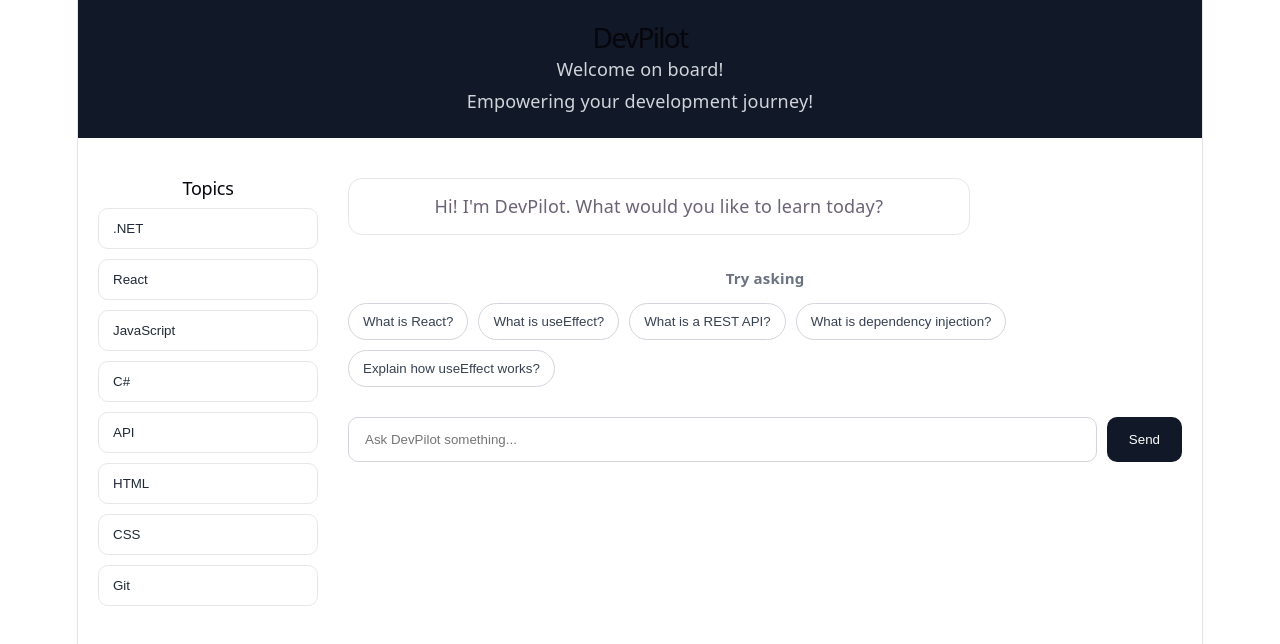
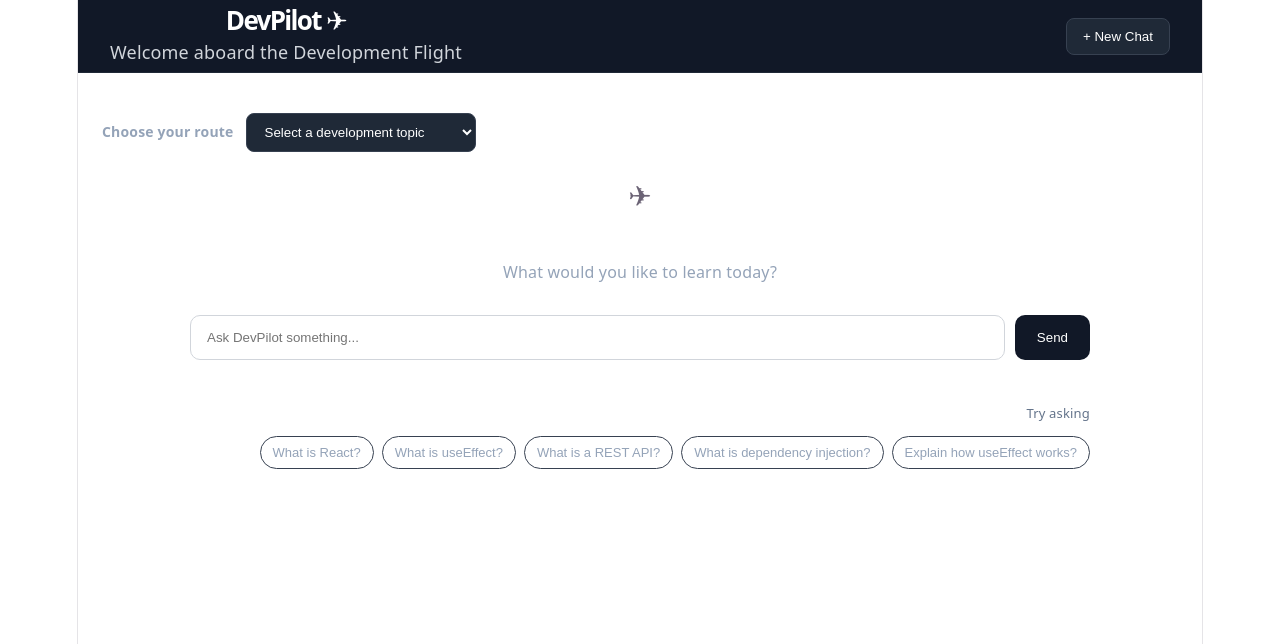
Before and after one commit to TSOLER89/devpilot, a React (Vite) app: page / in a window 1280 px wide. Shown: the top 644 px of the page. Built offline with nearby package versions, Linux system fonts and the light colour scheme.

Commit message:
Refactor topic selection by replacing TopicSidebar with TopicSelector component; update header and chat functionality

```diff
--- a/src/App.css
+++ b/src/App.css
@@ -89,31 +89,69 @@
   padding: 40px 20px;
 }
 
-.sidebar {
-  width: 220px;
-  flex-shrink: 0;
+.main-content {
+  max-width: 1100px;
+  margin: 0 auto;
+  padding: 40px 24px;
 }
 
-.sidebar h2 {
-  margin-top: 0;
-  font-size: 18px;
+.topic-selector {
+  display: flex;
+  align-items: center;
+  gap: 12px;
+  margin-bottom: 24px;
 }
 
-.topic-list {
-  display: flex;
-  flex-direction: column;
-  gap: 10px;
+.topic-selector label {
+  font-size: 14px;
+  font-weight: 600;
+  color: #94a3b8;
 }
 
-.topic-button {
-  width: 100%;
-  padding: 12px 14px;
-  border: 1px solid #e5e7eb;
-  border-radius: 10px;
-  background-color: white;
-  color: #1f2937;
-  text-align: left;
+.topic-selector select {
+  min-width: 230px;
+  padding: 10px 14px;
+
+  border: 1px solid #374151;
+  border-radius: 8px;
+
+  background-color: #1f2937;
+  color: white;
+
   cursor: pointer;
+  outline: none;
+}
+
+.chat-panel {
+  max-width: 900px;
+  margin: 0 auto;
+}
+
+.welcome-section {
+  text-align: center;
+  margin: 30px 0 28px;
+}
+
+.welcome-icon {
+  display: block;
+  font-size: 28px;
+  margin-bottom: 10px;
+}
+
+.welcome-section h2 {
+  margin: 0;
+  font-size: 28px;
+  color: white;
+}
+
+.welcome-section p {
+  margin: 8px 0 0;
+  color: #94a3b8;
+  font-size: 16px;
+}
+
+.messages-container {
+  margin-top: 30px;
 }
 
 .topic-button:hover {
@@ -127,32 +165,74 @@
 }
 
 .suggested-questions {
-  margin-top: 30px;
+  margin-top: 40px;
+  text-align: right;
 }
 
 .suggested-questions h3 {
-  margin-bottom: 12px;
-  font-size: 15px;
-  color: #6b7280;
+  margin-bottom: 10px;
+  font-size: 13px;
+  font-weight: 500;
+  color: #64748b;
 }
 
 .question-list {
   display: flex;
+  justify-content: flex-end;
   flex-wrap: wrap;
-  gap: 10px;
+  gap: 8px;
 }
 
 .question-button {
-  padding: 10px 14px;
-  border: 1px solid #d1d5db;
-  border-radius: 20px;
-  background-color: white;
-  color: #374151;
+  padding: 8px 12px;
+
+  border: 1px solid #374151;
+  border-radius: 18px;
+
+  background-color: transparent;
+  color: #94a3b8;
+
+  font-size: 13px;
   cursor: pointer;
 }
 
 .question-button:hover {
-  background-color: #f3f4f6;
+  background-color: #1f2937;
+  color: white;
+}
+
+.header {
+  height: 72px;
+  display: flex;
+  justify-content: space-between;
+  align-items: center;
+  padding: 0 32px;
+
+  background-color: #111827;
+  border-bottom: 1px solid #1f2937;
+}
+
+.brand h1 {
+  margin: 0;
+  font-size: 26px;
+  color: white;
+  font-weight: 700;
+}
+
+.new-chat-button {
+  padding: 10px 16px;
+
+  border: 1px solid #374151;
+  border-radius: 8px;
+
+  background-color: #1f2937;
+  color: white;
+
+  cursor: pointer;
+}
+
+.new-chat-button:hover {
+  background-color: #374151;
 }
 
 /* Responsive styles for smaller screens */
--- a/src/App.jsx
+++ b/src/App.jsx
@@ -5,24 +5,25 @@ import Header from "./components/Header";
 import ChatMessage from "./components/ChatMessage";
 import ChatInput from "./components/ChatInput";
 
-import TopicSidebar from "./components/TopicSidebar";
+import TopicSelector from "./components/TopicSelector";
 import SuggestedQuestions from "./components/SuggestedQuestions";
 
 import { getBotResponse } from "./Data/botResponses";
 
 
+const initialMessages = [];
+
 function App() {
   const [input, setInput] = useState("");
   const inputRef = useRef(null);
 
-  const [messages, setMessages] = useState([
-    {
-      id: 1,
-      role: "assistant",
-      message: "Hi! I'm DevPilot. What would you like to learn today?",
-    },
-  ]);
+  const [messages, setMessages] = useState(initialMessages);
 
+  const handleNewChat = () => {
+  setMessages(initialMessages);
+  setInput("");
+  inputRef.current?.focus();
+};
   const handleTopicSelect = (topic) => {
   setInput(`Explain ${topic}`);
   inputRef.current.focus();
@@ -57,12 +58,34 @@ const handleQuestionSelect = (question) => {
 
   return (
   <div className="app">
-      <Header />
+    <Header onNewChat={handleNewChat} />
 
-        <div className="main-layout">
-      <TopicSidebar onSelectTopic={handleTopicSelect} />
+    <main className="main-content">
 
-      <main className="chat-container">
+      <TopicSelector
+        onSelectTopic={handleTopicSelect}
+      />
+
+      <section className="chat-panel">
+
+        <div className="welcome-section">
+          <span className="welcome-icon">✈</span>
+
+          <h2>Hi! I'm DevPilot.</h2>
+
+          <p>
+            What would you like to learn today?
+          </p>
+        </div>
+
+        <ChatInput
+          input={input}
+          setInput={setInput}
+          onSend={handleSend}
+          inputRef={inputRef}
+        />
+
+        <div className="messages-container">
           {messages.map((item) => (
             <ChatMessage
               key={item.id}
@@ -70,19 +93,17 @@ const handleQuestionSelect = (question) => {
               message={item.message}
             />
           ))}
+        </div>
 
+        {messages.length === 0 && (
           <SuggestedQuestions
             onSelectQuestion={handleQuestionSelect}
           />
+        )}
 
-        <ChatInput
-          input={input}
-          setInput={setInput}
-          onSend={handleSend}
-          inputRef={inputRef}
-        />
+      </section>
+
     </main>
-    </div>
   </div>
 );
 }
--- a/src/Data/botResponses.js
+++ b/src/Data/botResponses.js
@@ -32,5 +32,17 @@ export function getBotResponse(message) {
     return ".NET is a development platform from Microsoft used to build web applications, APIs, desktop applications and more.";
   }
 
+  if (question.includes("usestate")) {
+  return "useState is a React Hook used to store and update data inside a component. When the state changes, React updates the user interface.";
+}
+
+if (question.includes("rest api")) {
+  return "A REST API allows applications to communicate over HTTP using methods such as GET, POST, PUT and DELETE.";
+}
+
+if (question.includes("dependency injection")) {
+  return "Dependency injection is a design pattern where a class receives the dependencies it needs instead of creating them itself. It is commonly used in ASP.NET Core.";
+}
+
   return "I don't know that yet, but I'm still learning!";
 }
--- a/src/components/Header.jsx
+++ b/src/components/Header.jsx
@@ -1,9 +1,20 @@
-function Header() {
+function Header({ onNewChat }) {
   return (
     <header className="header">
-      <h1>DevPilot</h1>
-      <p>Welcome on board!</p>
-      <p>Empowering your development journey!</p>
+      <div className="brand">
+        <h1>
+          DevPilot <span className="plane-icon">✈</span>
+        </h1>
+
+        <p>Welcome aboard the Development Flight</p>
+      </div>
+
+      <button
+        className="new-chat-button"
+        onClick={onNewChat}
+      >
+        + New Chat
+      </button>
     </header>
   );
 }
--- /dev/null
+++ b/src/components/TopicSelector.jsx
@@ -0,0 +1,44 @@
+const topics = [
+  ".NET",
+  "React",
+  "JavaScript",
+  "C#",
+  "API",
+  "HTML",
+  "CSS",
+  "Git",
+];
+
+function TopicSelector({ onSelectTopic }) {
+  const handleChange = (event) => {
+    const selectedTopic = event.target.value;
+
+    if (selectedTopic) {
+      onSelectTopic(selectedTopic);
+    }
+  };
+
+  return (
+    <div className="topic-selector">
+      <label htmlFor="topic-select">Choose your route</label>
+
+      <select
+        id="topic-select"
+        defaultValue=""
+        onChange={handleChange}
+      >
+        <option value="" disabled>
+          Select a development topic
+        </option>
+
+        {topics.map((topic) => (
+          <option key={topic} value={topic}>
+            {topic}
+          </option>
+        ))}
+      </select>
+    </div>
+  );
+}
+
+export default TopicSelector;
--- a/src/components/TopicSidebar.jsx
+++ /dev/null
@@ -1,32 +0,0 @@
-const topics = [
-    ".NET",
-    "React",
-    "JavaScript",
-    "C#",
-    "API",
-    "HTML",
-    "CSS",
-    "Git",
-];
-
-function TopicSidebar({ onSelectTopic }) {
-  return (
-    <aside className="sidebar">
-      <h2>Topics</h2>
-
-      <div className="topic-list">
-        {topics.map((topic) => (
-          <button
-            key={topic}
-            className="topic-button"
-            onClick={() => onSelectTopic(topic)}
-          >
-            {topic}
-          </button>
-        ))}
-      </div>
-    </aside>
-  );
-}
-
-export default TopicSidebar;
```
Lines whose indentation alone changed are shown as unchanged.
